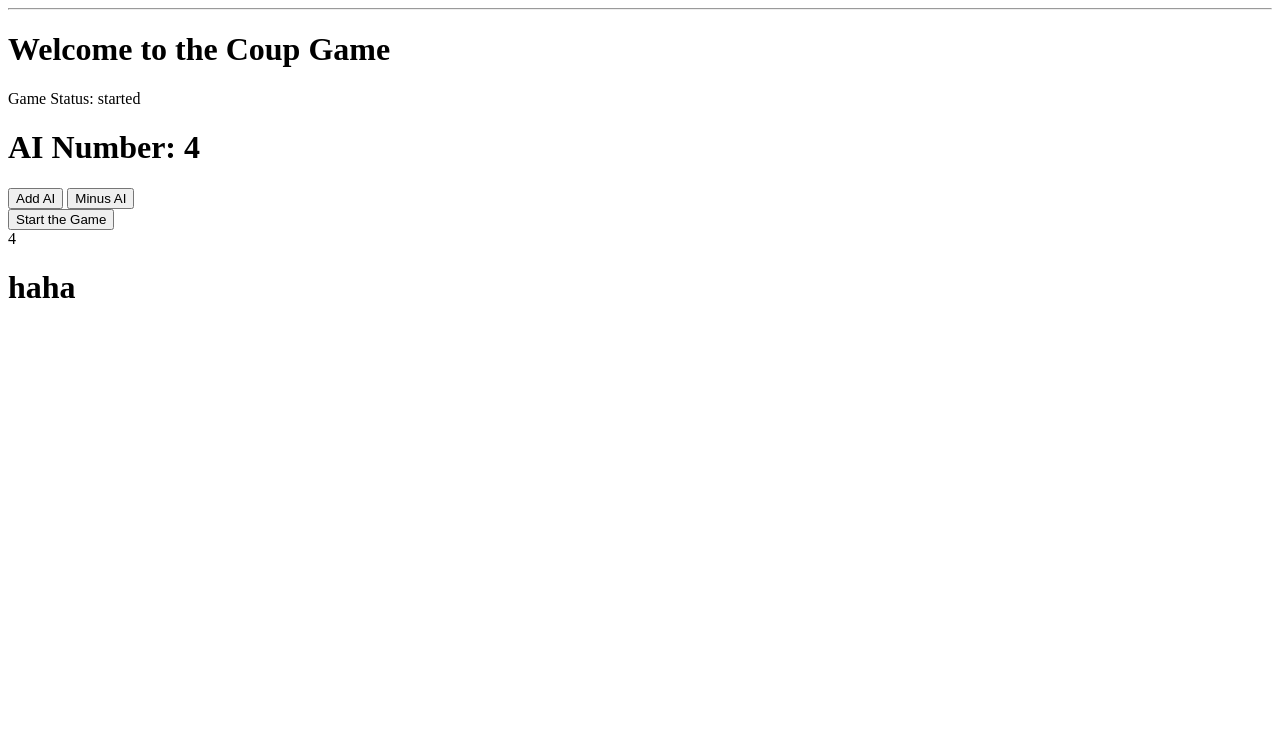
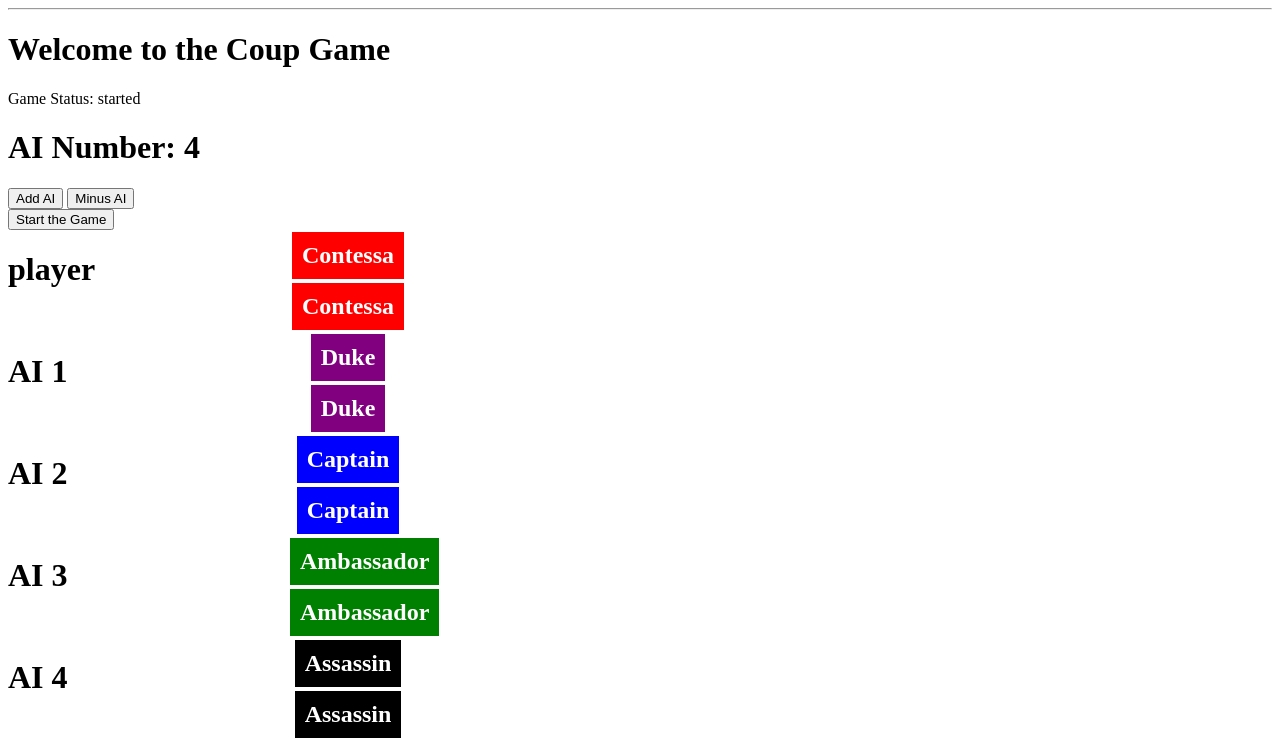
Before and after one commit to beijijizhou/Coup, a Flask app: page / in a window 1280 px wide. Shown: the part 63-803 px from the top of the page. Before the commit the page ends 361 px from the top, so only its background shows below. Run offline with Flask 3, Linux system fonts and the light colour scheme.

Commit message:
implemented color squre of a card

```diff
--- a/app.py
+++ b/app.py
@@ -1,4 +1,6 @@
 from flask import Flask, render_template, redirect, url_for, request
+import math
+
 from  game_assets.game_manager import GameManager
 app = Flask(__name__)
 game_status = "started"
@@ -9,7 +11,8 @@ ai_number = 4
 def index():
     game_manager = GameManager(ai_number + 1)
 
-    return render_template('index.html', game_status=game_status, ai_number = ai_number)
+    return render_template('index.html', game_status=game_status,
+                            ai_number = ai_number, game_manager=game_manager)
 
 @app.route('/update_status', methods=['POST'])
 def update_status():
--- a/game_assets/character.py
+++ b/game_assets/character.py
@@ -9,9 +9,12 @@ class Character:
     character_instances = {}
     def __init__(self, index):
 
-        self.name = self.character_candiates[index]
-        print(index)
-        print(self.name)
+        self._name = self.character_candiates[index]
+        self._color = self.character_color[index]
+        print(self._color)
+        print(self._name)
+        # print(index)
+        # print(self.name)
         # character_class = character_classes.get(self.name)
         # if character_class:
         #         self.character_instances[self.name] = character_class(self.name)
--- a/game_assets/game_manager.py
+++ b/game_assets/game_manager.py
@@ -12,6 +12,7 @@ class GameManager:
 
     _allowed_player_number = 6
     _current_player_number = 0
+
     def __init__(self, number):
         self._cards_pool = [0] * self._CARDS_NUMBER
         self._players = [None] * number
@@ -21,22 +22,25 @@ class GameManager:
 
     def run_game(self):
         pass
+
     def process_turn(self):
         if self.game_started:
             pass
+
     def _generate_character_for_all_players(self):
         for i in range(self._current_player_number):
             characters = []
             for j in range(2):
                 # characters.append(Character(self._generate_index()))
                 characters.append(Character(i))
-            self._players[i] = Player(characters)
+            player_name = "player" if i == 0 else f"AI    {i}"
 
+            self._players[i] = Player(characters, player_name)
 
     def _generate_index(self):
-        index = random.randint(0,4)
-        while(self._cards_pool[index] < 1):
-            index = random.randint(0,4)
+        index = random.randint(0, 4)
+        while (self._cards_pool[index] < 1):
+            index = random.randint(0, 4)
         self._cards_pool[index] -= 1
 
         return index
@@ -45,6 +49,5 @@ class GameManager:
         for i in range(self._CARDS_NUMBER):
             self._cards_pool[i] = 3
 
-
-    def end_game(self):
-        self.in_game = False
+    def get_players(self):
+        return self._players
--- a/game_assets/player.py
+++ b/game_assets/player.py
@@ -2,9 +2,10 @@ from .character import Character
 from typing import List
 class Player():
     _characters: List[Character] = [] * 2
-    coins = 2
-    def __init__(self, characters:List[Character]):
+    _coins = 2
+    def __init__(self, characters:List[Character], name: str):
         self._characters = characters
+        self.name = name
 
     def _start_turn(self):
         self._show_all_actions()
@@ -29,3 +30,5 @@ class Player():
 
     def _challenge(self):
         pass
+    def get_characters(self):
+        return self._characters
--- /dev/null
+++ b/static/css/main.css
@@ -0,0 +1,29 @@
+.container {
+    width: 400px;
+    height: 400px;
+    position: relative;
+}
+
+.ai-player {
+    width: 50px;
+    height: 50px;
+    border: 1px solid black;
+    border-radius: 50%;
+    position: absolute;
+    text-align: center;
+    line-height: 50px;
+    background-color: lightblue;
+}
+.player{
+    display: grid;
+    grid-template-columns:  70% 30%;
+}
+h2 {
+    /* background-color: {{ character._color }}; */
+    color: white; /* Set text color to white */
+    padding: 10px; /* Add padding for better visibility */
+    text-align: center; /* Center-align text */
+    width: fit-content; /* Adjust width to fit content */
+    margin: auto; /* Center horizontally */
+    border: 2px solid white;
+}
--- a/templates/ai.html
+++ /dev/null
@@ -1,6 +0,0 @@
-<title>Manage AI</title>
-<h1>AI Number: {{ ai_number }}</h1>
-<form action="/update_ai" method="post">
-    <button type="submit" name="action" value="add">Add AI</button>
-    <button type="submit" name="action" value="minus">Minus AI</button>
-</form>
--- a/templates/base.html
+++ b/templates/base.html
@@ -2,6 +2,7 @@
 <html lang="en">
 <head>
     <meta charset="UTF-8">
+    <link rel="stylesheet" href="{{url_for('static', filename='css/main.css')}}">
     <title>{% block title %} {% endblock %} - FlaskApp</title>
     <style>
         nav a {
--- a/templates/game_component.html
+++ b/templates/game_component.html
@@ -1,3 +1,27 @@
+<div class="container">
+    <!-- {% for ai in range(game_manager._current_player_number) %}
 
-<a> {{ ai_number }}</a>
-<h1>haha</h1>
+     <h1>{{ai}}</h1>
+
+    {% endfor %} -->
+
+    {% for player in game_manager.get_players() %}
+    <div class="player">
+        <div>
+            <h1> {{player.name}}</h1>
+        </div>
+        <div>
+            {% for character in player.get_characters() %}
+
+            <!-- <h6>{{character._color}}</h6> -->
+            <h2   style="background-color:{{character._color}}">{{character._name}}</h2>
+
+            {% endfor %}
+        </div>
+
+    </div>
+
+
+
+    {% endfor %}
+</div>
```
